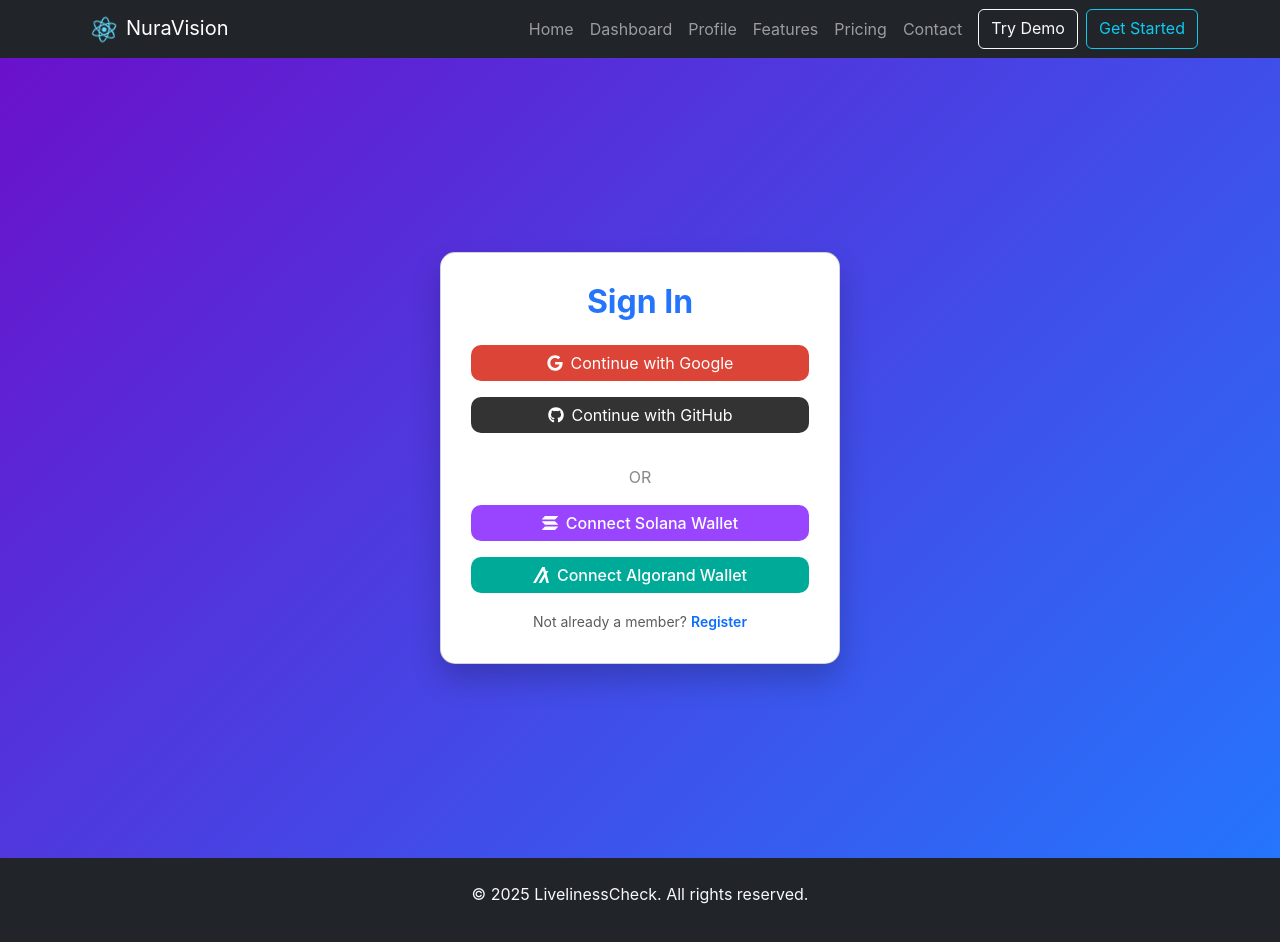
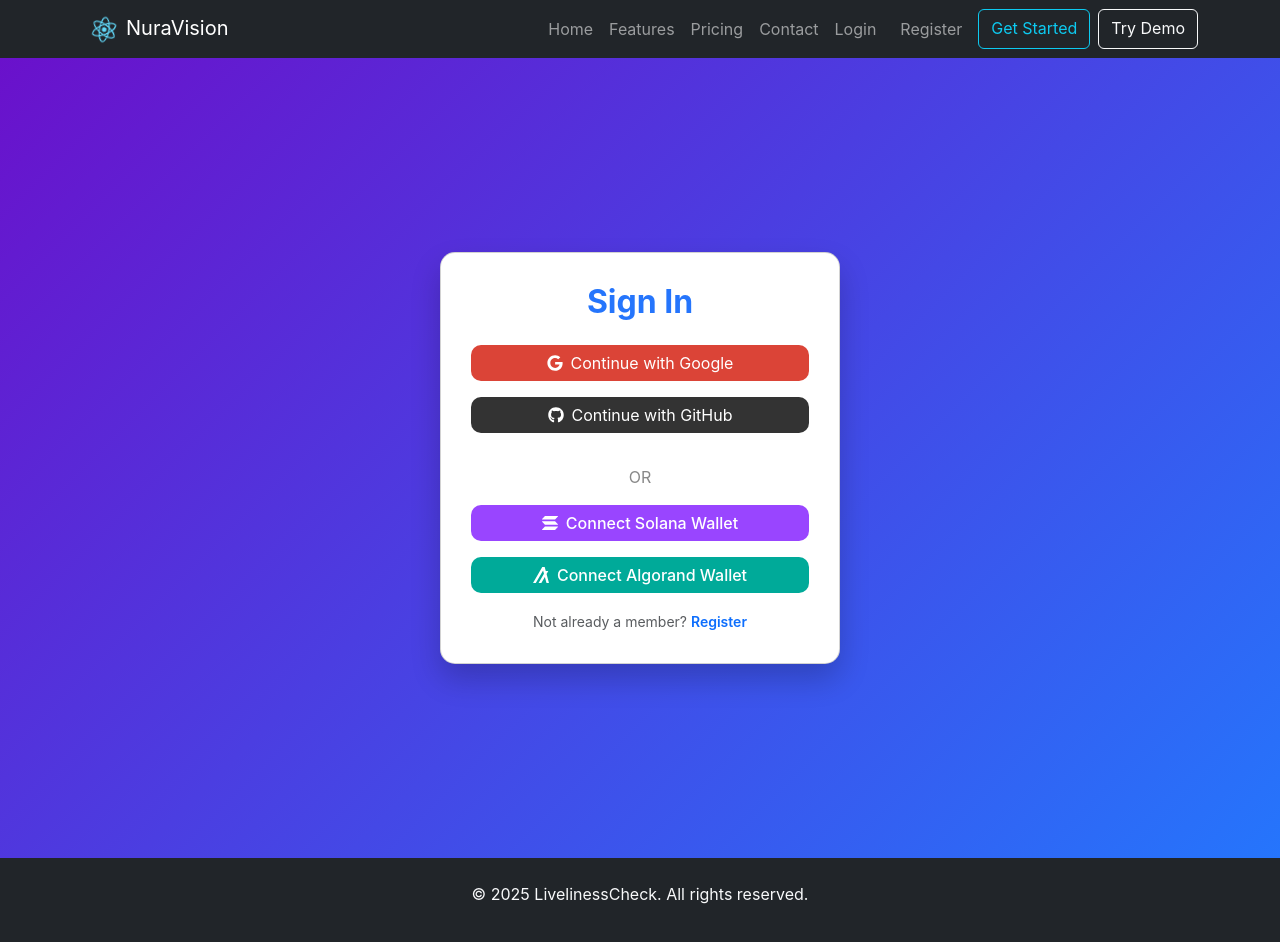
Before and after one commit to sadidul012/nura-vision-frontend, a React (Create React App) app: page /login in a window 1280 px wide. Shown: the top 942 px of the page. Built offline with nearby package versions, Linux system fonts and the light colour scheme.

Commit message:
Updated main menu

```diff
--- a/src/context/AuthContext.tsx
+++ b/src/context/AuthContext.tsx
@@ -1,9 +1,14 @@
-import {createContext, useContext, useState, ReactNode} from "react";
+import {createContext, useContext, useEffect, useState, ReactNode} from "react";
 
 type UserRole = "guest" | "user" | "admin";
 
+interface User {
+    name: string;
+    role: UserRole;
+}
+
 interface AuthContextType {
-    user: { name: string; role: UserRole } | null;
+    user: User | null;
     login: (role: UserRole) => void;
     logout: () => void;
 }
@@ -11,10 +16,24 @@ interface AuthContextType {
 const AuthContext = createContext<AuthContextType | null>(null);
 
 export const AuthProvider = ({children}: { children: ReactNode }) => {
-    const [user, setUser] = useState<{ name: string; role: UserRole } | null>(null);
+    const [user, setUser] = useState<User | null>(null);
 
-    const login = (role: UserRole) => setUser({name: "John", role});
-    const logout = () => setUser(null);
+    // Load from localStorage on page refresh
+    useEffect(() => {
+        const savedUser = localStorage.getItem("user");
+        if (savedUser) setUser(JSON.parse(savedUser));
+    }, []);
+
+    const login = (role: UserRole) => {
+        const loggedUser = {name: "John Doe", role};
+        setUser(loggedUser);
+        localStorage.setItem("user", JSON.stringify(loggedUser));
+    };
+
+    const logout = () => {
+        setUser(null);
+        localStorage.removeItem("user");
+    };
 
     return (
         <AuthContext.Provider value={{user, login, logout}}>
--- a/src/pages/components/common/MainMenu.tsx
+++ b/src/pages/components/common/MainMenu.tsx
@@ -2,8 +2,11 @@ import React from 'react';
 import {Link} from "react-router-dom";
 import logo from '../../../logo.svg';
 import {Navbar as BSNavbar, Nav, Container} from 'react-bootstrap';
+import {useAuth} from "../../../context/AuthContext";
 
 const MainMenu: React.FC = () => {
+    const {user, logout} = useAuth();
+
     return (
         <BSNavbar bg="dark" variant="dark" expand="lg">
             <Container>
@@ -15,17 +18,50 @@ const MainMenu: React.FC = () => {
                 <BSNavbar.Collapse id="basic-navbar-nav">
                     <Nav className="ms-auto">
                         <Nav.Link as={Link} to="/">Home</Nav.Link>
-                        <Nav.Link as={Link} to="/dashboard">Dashboard</Nav.Link>
-                        <Nav.Link as={Link} to="/profile">Profile</Nav.Link>
+
+                        {user && (
+                            <>
+                                <Nav.Link as={Link} to="/dashboard">Dashboard</Nav.Link>
+                                <Nav.Link as={Link} to="/profile">Profile</Nav.Link>
+
+                                {user.role === "admin" && (
+                                    <Nav.Link as={Link} to="/admin/dashboard">Admin</Nav.Link>
+                                )}
+                            </>
+                        )}
+
                         <Nav.Link as={Link} to="/features">Features</Nav.Link>
                         <Nav.Link as={Link} to="/pricing">Pricing</Nav.Link>
                         <Nav.Link as={Link} to="/contact">Contact</Nav.Link>
 
+                        {user && (
+                            <>
+                                <button className="btn btn-outline-danger" onClick={logout}>
+                                    Logout
+                                </button>
+                            </>
+                        )}
+
+                        {!user && (
+                            <>
+                                <li className="nav-item me-2">
+                                    <Nav.Link as={Link} className="btn btn-outline-light btn-sm" to="/login">
+                                        Login
+                                    </Nav.Link>
+                                </li>
+                                <li className="nav-item">
+                                    <Nav.Link as={Link} className="btn btn-primary btn-sm" to="/register">
+                                        Register
+                                    </Nav.Link>
+                                </li>
+                            </>
+                        )}
+
+                        < a className="ms-2 btn btn-outline-info" href={"/register"}>
+                            Get Started
+                        </a>
                         <a className="ms-2 btn btn-outline-light" href={"/demo"}>
                             Try Demo
-                        </a>
-                        <a className="ms-2 btn btn-outline-info" href={"/register"}>
-                            Get Started
                         </a>
                     </Nav>
                 </BSNavbar.Collapse>
--- a/src/pages/login/LoginForm.tsx
+++ b/src/pages/login/LoginForm.tsx
@@ -1,19 +1,26 @@
-// SocialWalletLogin.tsx
 import React from "react";
 import {Card, Button} from "react-bootstrap";
 import {FaGoogle, FaGithub} from "react-icons/fa";
 import {SiSolana, SiAlgorand} from "react-icons/si";
+import {useAuth} from "../../context/AuthContext";
+import {useNavigate} from "react-router-dom";
 
 const LoginForm: React.FC = () => {
+    const {login} = useAuth();
+    const navigate = useNavigate();
+
+    const handleLogin = (role: "user" | "admin") => {
+        login(role);
+        navigate("/dashboard");
+    };
+
     // ---- Social Auth Handlers ----
     const handleGoogleLogin = () => {
-        // integrate Firebase / Supabase / NextAuth for Google
-        alert("Login with Google clicked (demo)");
+        handleLogin("user")
     };
 
     const handleGithubLogin = () => {
-        // integrate Firebase / Supabase / NextAuth for GitHub
-        alert("Login with GitHub clicked (demo)");
+        handleLogin("admin")
     };
 
     // ---- Wallet Auth Handlers ----
```
